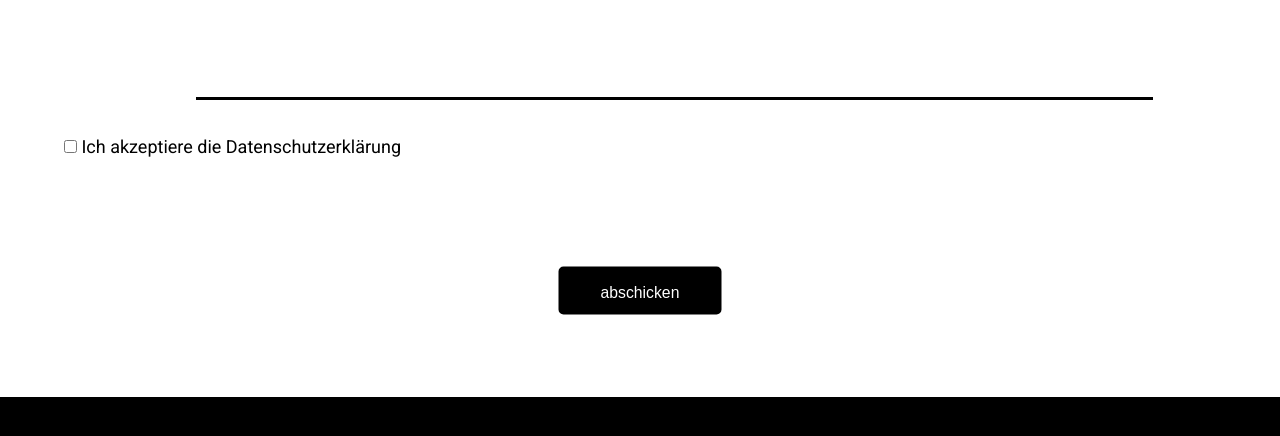
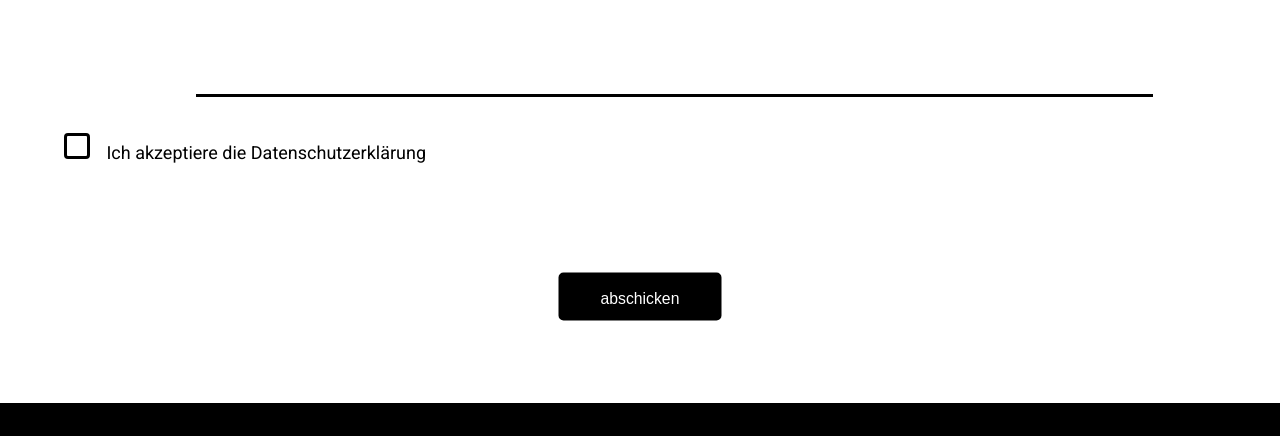
Before and after one commit to LissaRi/kaffeeroesterei, a website built with Parcel: page src/_contact/index.html in a window 1280 px wide. Shown: the part 925-1361 px from the top of the page. Built offline with nearby package versions, Linux system fonts and the light colour scheme.

Commit message:
some positioning with contact form and select-button

```diff
--- a/src/_contact/index.html
+++ b/src/_contact/index.html
@@ -80,7 +80,7 @@
         </div>
 
         <div>
-          <input type="checkbox" name="privacy">
+          <input type="checkbox" name="privacy" class="privacy-checkbox">
           <label for="privacy">Ich akzeptiere die Datenschutzerklärung</label>
         </div>
       </form>
--- a/src/css/pages/_contact.scss
+++ b/src/css/pages/_contact.scss
@@ -43,11 +43,25 @@
     }
 }
 
+.privacy-checkbox {
+    -webkit-appearance: none;
+    border: 3px solid $color-black;
+    border-radius: 4px;
+    height: 20px;
+    width: 20px;
+    margin-right: 12px;
+}
+
+
+//  Styling für id
+
+
 #message {
     height: 200px;
 }
 
 #choose_subject {
+    -webkit-appearance: none;
     width: 80%;
     background-color: $color-black;
     color: $color-white;
@@ -56,4 +70,6 @@
     border: 1px solid;
     border-radius: 5px;
     padding: 1em;
+
+
 }
```
